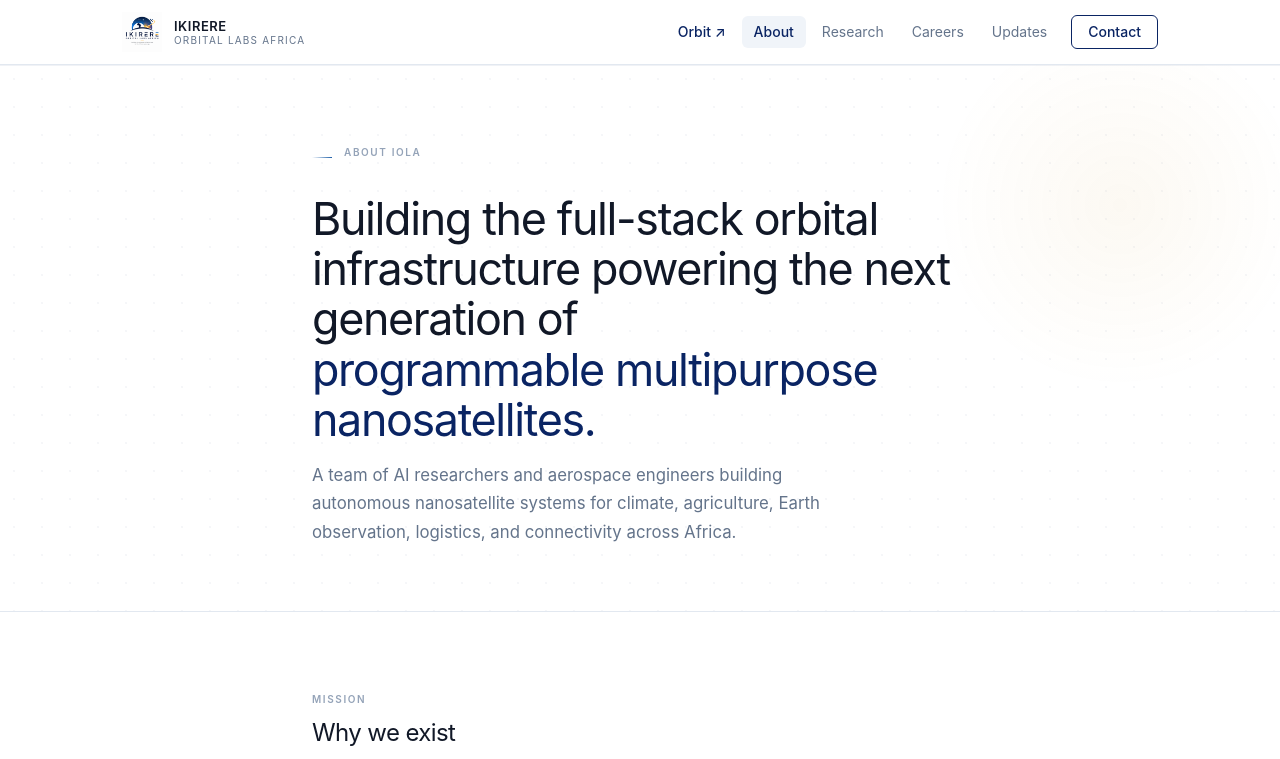
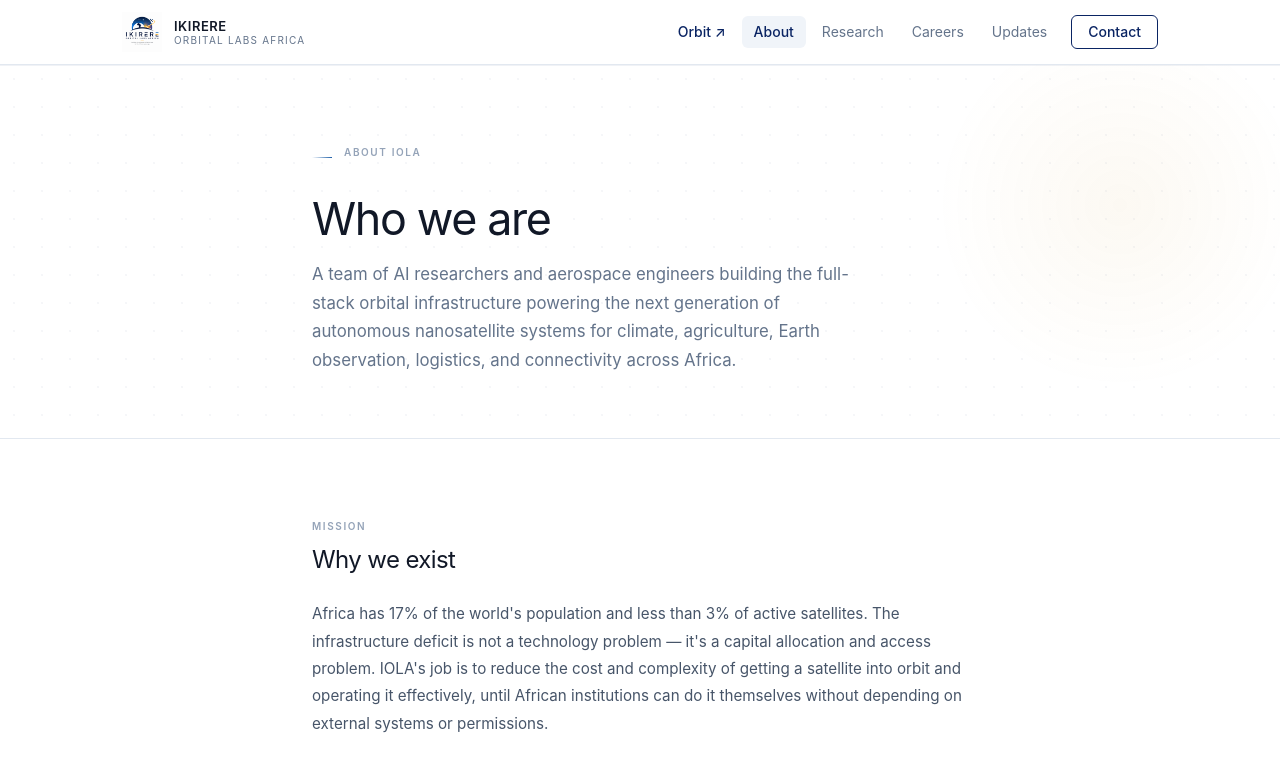
Before and after one commit to ikirerelabsresearch/iola-website, a React (Vite) app: page /about in a window 1280 px wide. Shown: the top 759 px of the page. Built offline with nearby package versions, Linux system fonts and the light colour scheme.

Commit message:
Fix About hero: 'Who we are' heading, combined paragraph

```diff
--- a/src/pages/About.tsx
+++ b/src/pages/About.tsx
@@ -87,11 +87,10 @@ export default function About() {
             <Label>About IOLA</Label>
           </div>
           <h1 style={{ fontSize: 'clamp(2rem, 4vw, 2.8rem)', fontVariationSettings: "'wght' 600", letterSpacing: '-0.03em', lineHeight: '1.12', color: '#111827', marginBottom: '16px' }}>
-            Building the full-stack orbital infrastructure powering the next generation of<br />
-            <span style={{ color: '#0A2463' }}>programmable multipurpose nanosatellites.</span>
+            Who we are
           </h1>
           <p style={{ fontSize: '1.05rem', color: '#64748b', lineHeight: '1.7', maxWidth: '540px' }}>
-            A team of AI researchers and aerospace engineers building autonomous nanosatellite systems for climate, agriculture, Earth observation, logistics, and connectivity across Africa.
+            A team of AI researchers and aerospace engineers building the full-stack orbital infrastructure powering the next generation of autonomous nanosatellite systems for climate, agriculture, Earth observation, logistics, and connectivity across Africa.
           </p>
         </div>
       </section>
```
